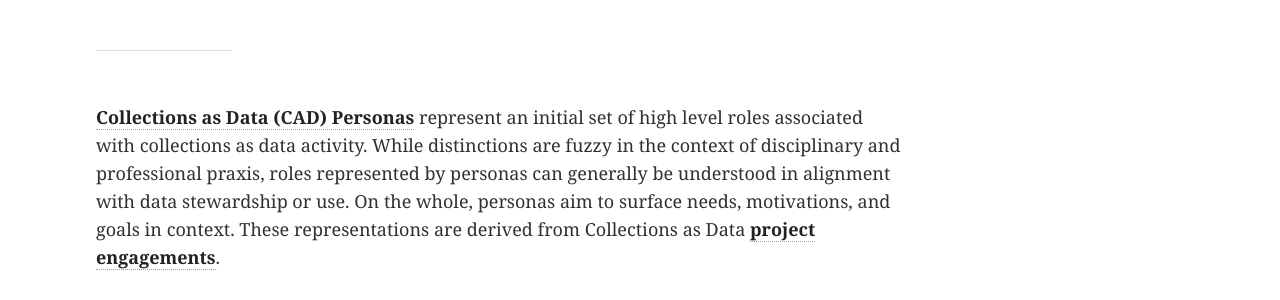
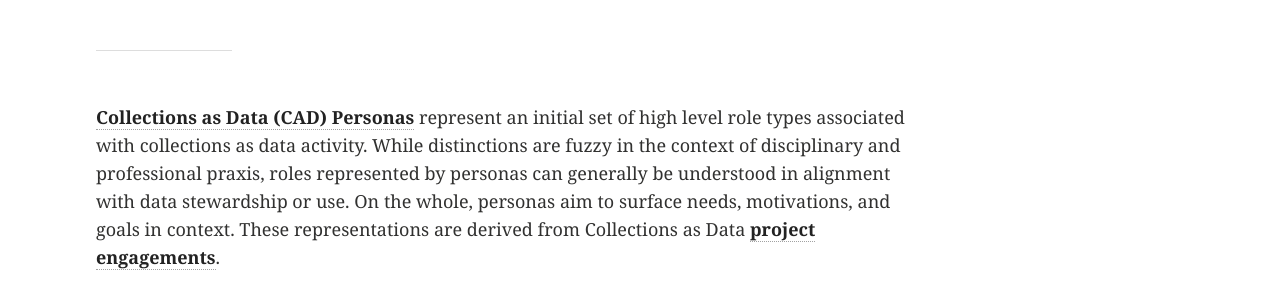
Before and after one commit to collectionsasdata/collectionsasdata.github.io, a Jekyll site: the page built from _posts/2017-10-22-personas.markdown, in a window 1280 px wide. Shown: the part 212-512 px from the top of the page. Built offline with Jekyll 4.4.1, drawn with Linux system fonts in a browser that asks for light colours.

Commit message:
Update 2017-10-22-personas.markdown

```diff
--- a/_posts/2017-10-22-personas.markdown
+++ b/_posts/2017-10-22-personas.markdown
@@ -6,7 +6,7 @@
 ---
 ---
 
-[**Collections as Data (CAD) Personas**](https://drive.google.com/drive/folders/0B8ETyFnKCnQSNVRNeGpXMjl5bkk?usp=sharing) represent an initial set of high level roles associated with collections as data activity. While distinctions are fuzzy in the context of disciplinary and professional praxis, roles represented by personas can generally be understood in alignment with data stewardship or use. On the whole, personas aim to surface needs, motivations, and goals in context. These representations are derived from Collections as Data [**project engagements**](https://collectionsasdata.github.io/events/).
+[**Collections as Data (CAD) Personas**](https://drive.google.com/drive/folders/0B8ETyFnKCnQSNVRNeGpXMjl5bkk?usp=sharing) represent an initial set of high level role types associated with collections as data activity. While distinctions are fuzzy in the context of disciplinary and professional praxis, roles represented by personas can generally be understood in alignment with data stewardship or use. On the whole, personas aim to surface needs, motivations, and goals in context. These representations are derived from Collections as Data [**project engagements**](https://collectionsasdata.github.io/events/).
 
 In [**Agile software development**](https://en.wikipedia.org/wiki/Agile_software_development), a persona is used to help develop a broadly shared orientation to user experience. [**Gary Geisler**](http://ggeisler.com/ux-design.html) has written,  *“Personas offer a way to summarize findings from user research and help determine user requirements and priorities. These documents help project teams develop a common understanding of a project's intended audience and priorities. They also serve as a useful reference for design decisions throughout the development process.”*
 
```
